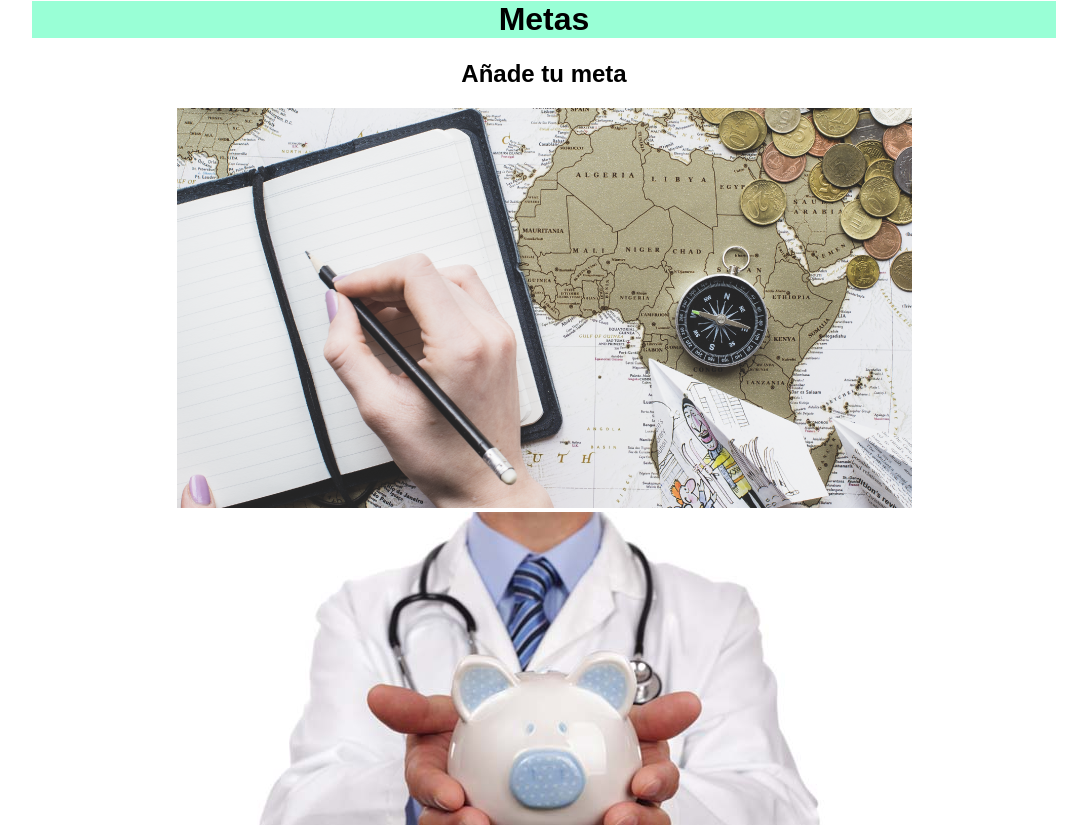
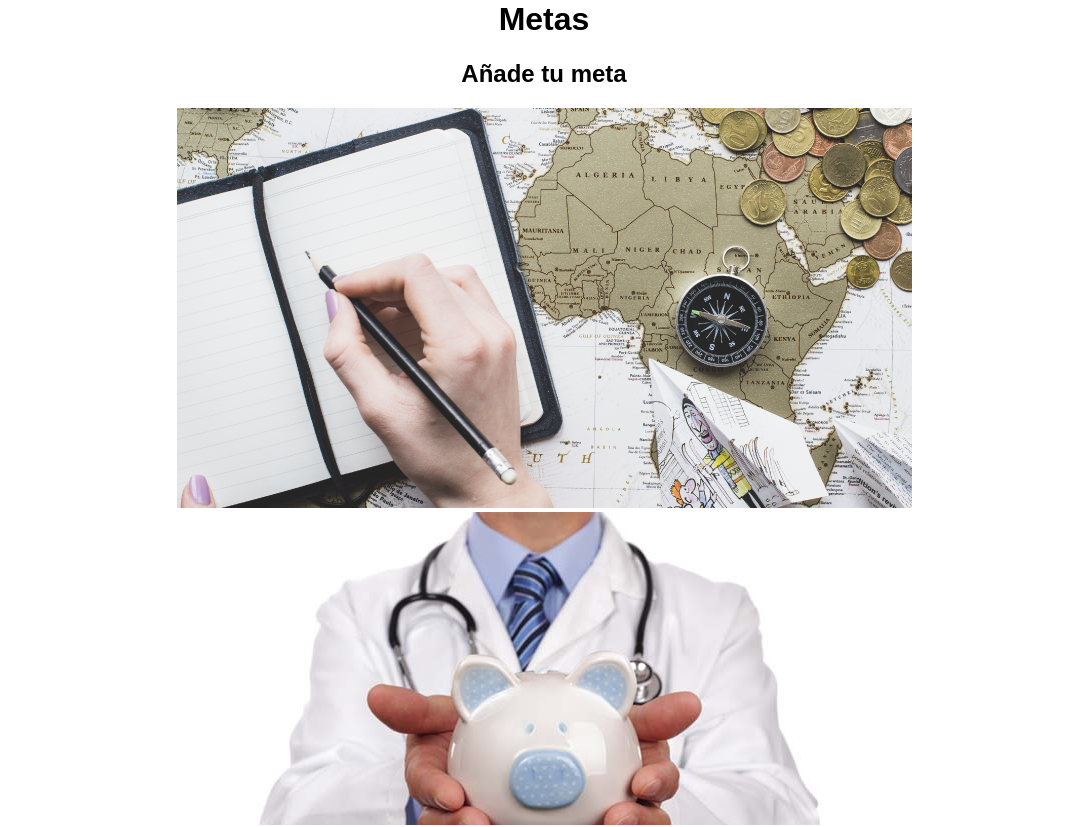
Before and after one commit to sadotsoy/pesito-frontend, a React (Create React App) app: page /goals in a window 1280 px wide. Shown: the top 827 px of the page, without its empty margins (96-1183 px from the left). Built offline with nearby package versions, Linux system fonts and the light colour scheme; the HTML template or start-up script is replaced by a standard one.

Commit message:
h1 background deleted

```diff
--- a/src/components/Goal/style.css
+++ b/src/components/Goal/style.css
@@ -1,9 +1,5 @@
 body {
   margin-top: -20px;
-}
-
-h1 {
-  background-color: #99ffd6;
 }
 
 .goals {
```
